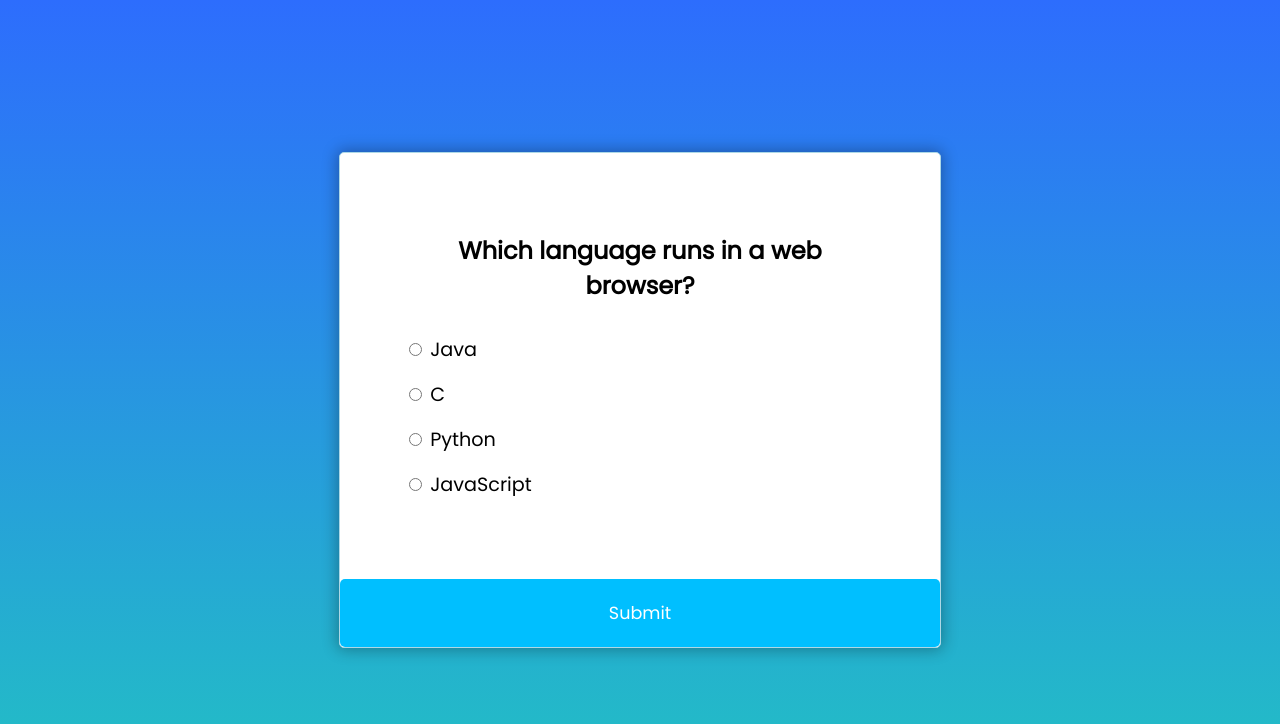
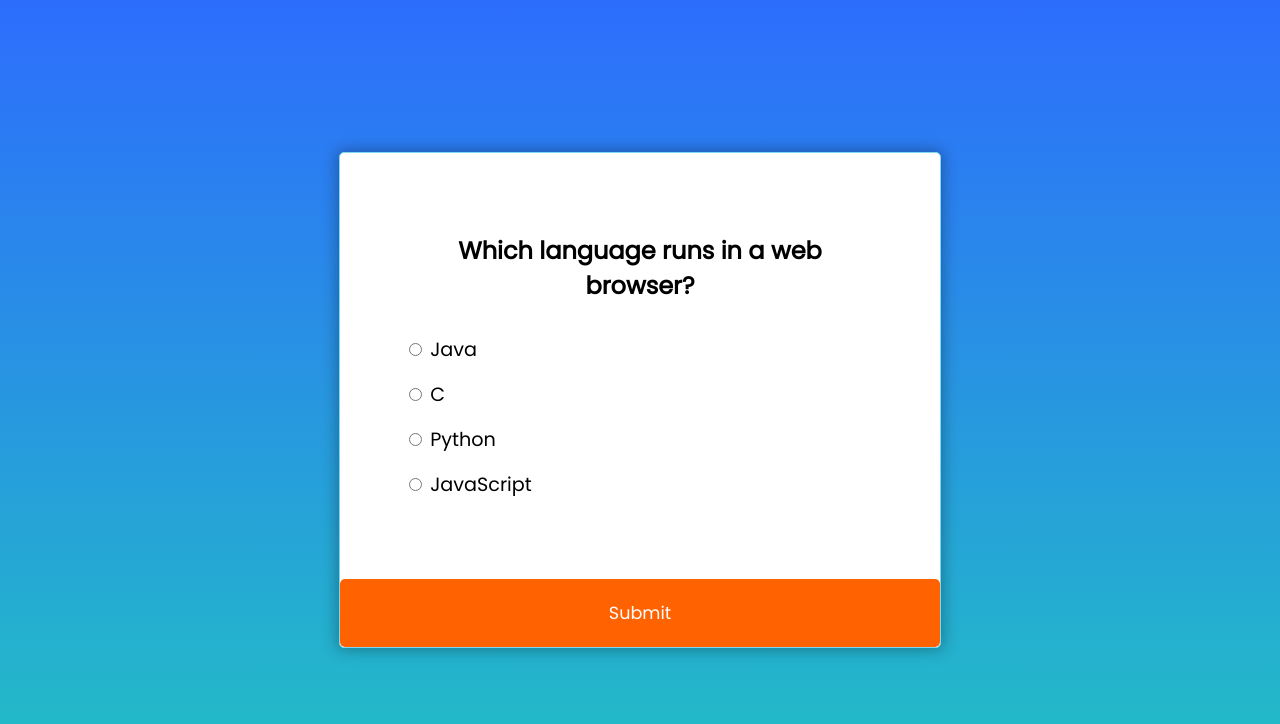
Before and after one commit to Rodrig4332/Quiz-App, a plain HTML site: page index.html in a window 1280 px wide. In both pictures the pointer is over the button "Submit". Drawn offline with Linux system fonts and the light colour scheme.

Commit message:
updated css

```diff
--- a/style.css
+++ b/style.css
@@ -8,7 +8,7 @@ body {
     margin: 0;
     background-color: #b8c6dd;
     background: rgb(34,193,195);
-background: linear-gradient(0deg, rgba(34,193,195,1) 0%, rgba(45,109,253,1) 100%);
+    background: linear-gradient(0deg, rgba(34,193,195,1) 0%, rgba(45,109,253,1) 100%);
     font-family: 'Poppins', sans-serif;
     display: flex;
     align-items: center;
@@ -21,7 +21,7 @@ background: linear-gradient(0deg, rgba(34,193,195,1) 0%, rgba(45,109,253,1) 100%
     background-color: #fff;
     border-radius: 5px;
     box-shadow: 0 0 15px 2px rgba(0, 0 , 0, 0.3);
-    border: 1px solid lightblue;
+    border: 1px solid rgb(129, 215, 243);
     width: 600px;
     overflow: hidden;
 }
@@ -64,7 +64,7 @@ button {
 }
 
 button:hover {
-    background-color: deepskyblue;
+    background-color: rgb(255, 98, 0);
 }
 
 button:focus {
```
